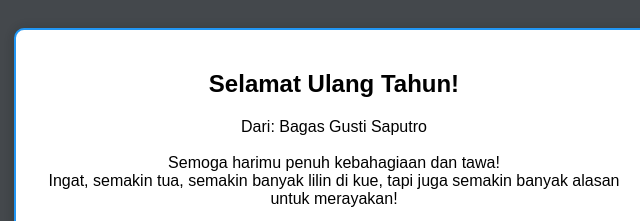
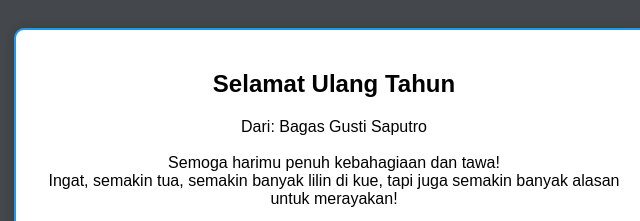
Before and after one commit to bagasgsptr/HBDyee, a plain HTML site: page index.html in a window 1280 px wide. Both pictures are taken after a click on the button "Selamat Ulang Tahun!". Shown: the part 226-447 px from the top of the page, 306-946 px from the left. Drawn offline with Linux system fonts and the light colour scheme.

Commit message:
mengubah tanda seru

```diff
--- a/index.html
+++ b/index.html
@@ -63,7 +63,7 @@
 
     <div class="overlay" id="overlay"></div>
     <div class="popup" id="popup">
-        <h2>Selamat Ulang Tahun!</h2>
+        <h2>Selamat Ulang Tahun</h2>
         <p id="birthdayMessage"></p>
         <audio id="birthdaySong" controls>
             <source src="audio/Selamat_Ulang_Tahun_42 (mp3cut.net).mp3" type="audio/mpeg">
```
